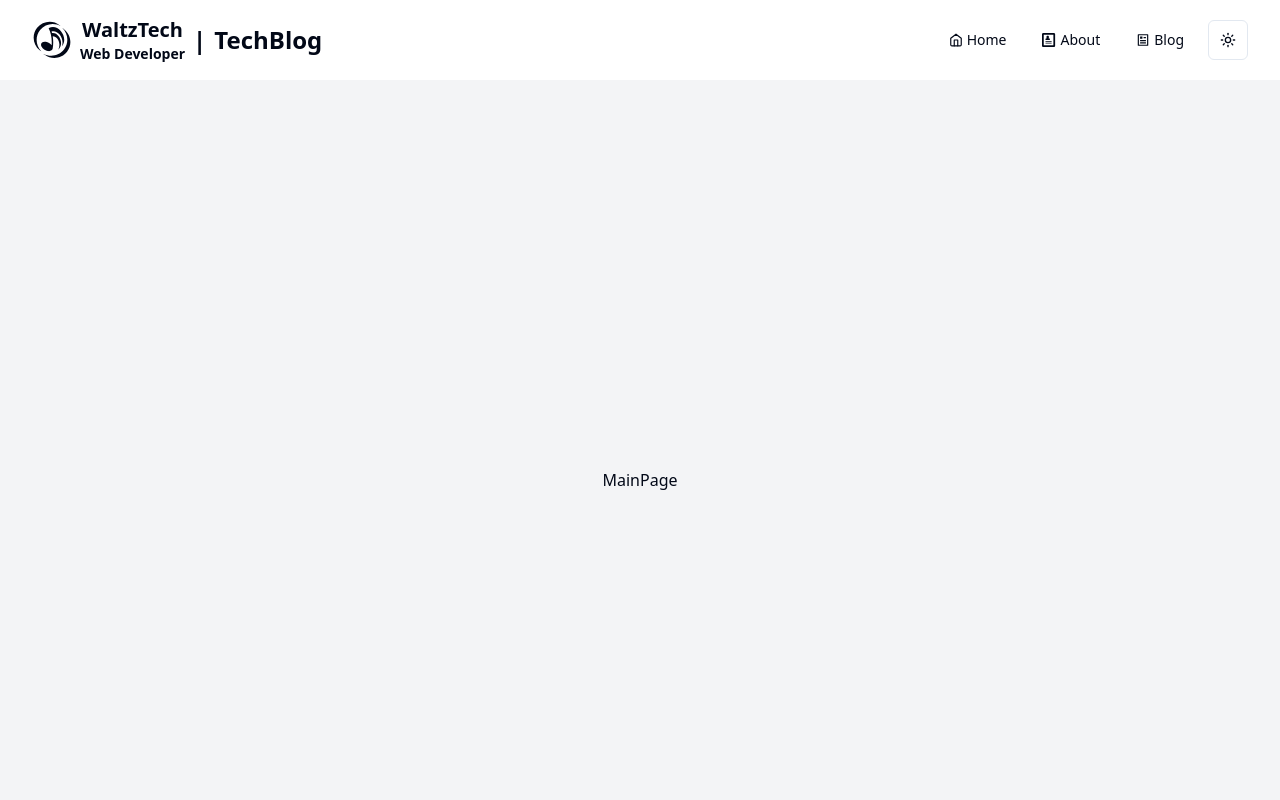
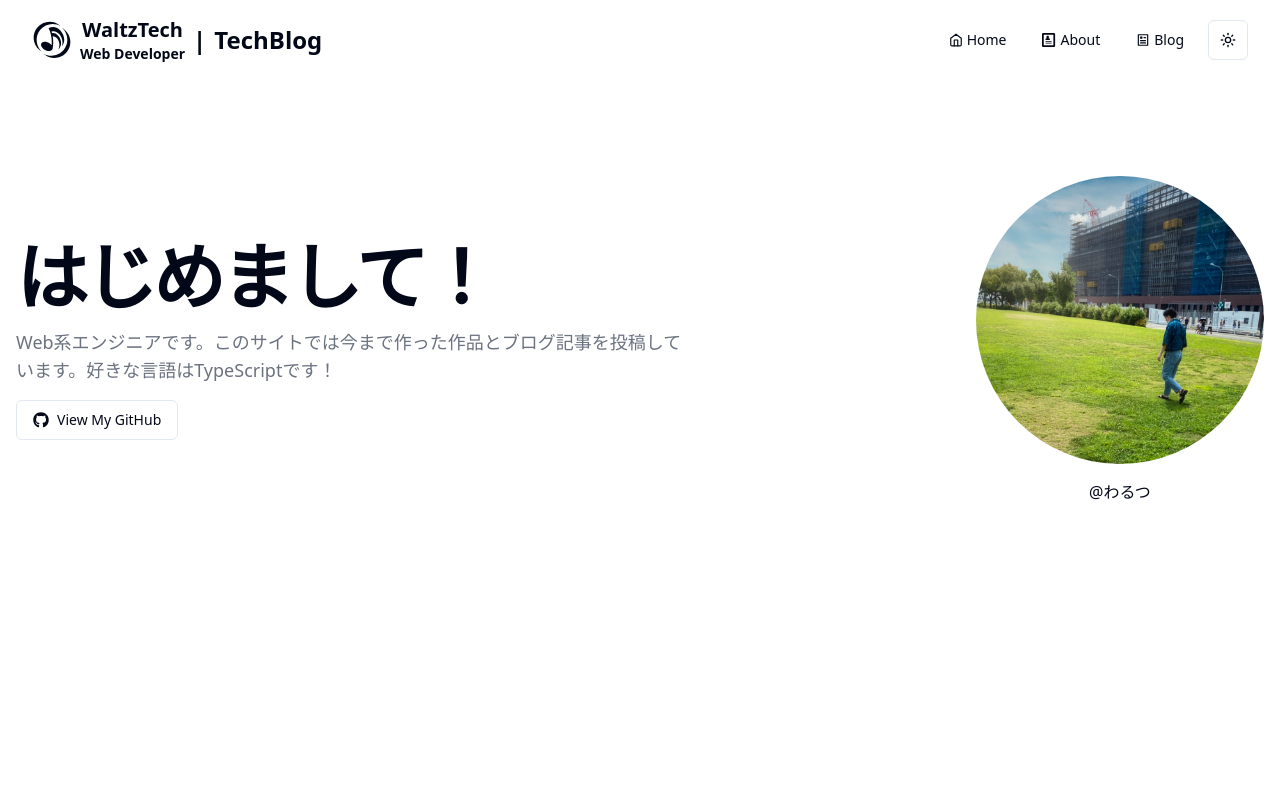
Before and after one commit to waltz29pf/microcms-nextjs-blog, a Next.js app: page / in a window 1280 px wide. Shown: the top 800 px of the page. Built offline with nearby package versions, Linux system fonts and the light colour scheme; a web font is replaced by a local one.

Commit message:
update: about page

```diff
--- a/app/(main)/about/page.tsx
+++ b/app/(main)/about/page.tsx
@@ -1,36 +1,15 @@
-import { microCmsClient } from "@/app/libs/microCmsClient";
-import Loading from "@/app/loading";
-import { AboutContent } from "@/app/types";
+import fetchAboutInfo from "@/app/api/aboutApi";
+import AboutDetail from "@/components/about/AboutDetail";
 import LayoutWithSidebar from "@/components/layout/LayoutWithSIdebar";
-import { Suspense } from "react";
-import About from "./About";
 
 export const revalidate = 60;
 
 const AboutPage = async () => {
-  let aboutContent = "";
-  try {
-    const about = await microCmsClient.getList<AboutContent>({
-      endpoint: "about",
-      queries: {
-        orders: "publishedAt",
-        limit: 1,
-      },
-    });
-    if (about.contents.length > 0) {
-      aboutContent = about.contents[0].content;
-    } else {
-      console.warn("No about content found");
-    }
-  } catch {
-    console.error("Failed to fetch about page");
-  }
+  const aboutInfo = await fetchAboutInfo();
 
   return (
     <LayoutWithSidebar>
-      <Suspense fallback={<Loading />}>
-        <About content={aboutContent} />
-      </Suspense>
+      <AboutDetail aboutInfo={aboutInfo} />
     </LayoutWithSidebar>
   );
 };
--- a/app/(main)/page.tsx
+++ b/app/(main)/page.tsx
@@ -1,9 +1,7 @@
+import GitHubProfile from "@/components/layout/GitHubProfile";
+
 const MainPage = () => {
-  return (
-    <div className="flex items-center justify-center min-h-screen">
-      <div>MainPage</div>
-    </div>
-  );
+  return <GitHubProfile />;
 };
 
 export default MainPage;
--- /dev/null
+++ b/app/api/aboutApi.ts
@@ -0,0 +1,32 @@
+import { microCmsClient } from "../libs/microCmsClient";
+import { AboutContent } from "../types";
+import { parseContent } from "../utils/blogContentParser";
+
+export const fetchAboutInfo = async (): Promise<AboutContent> => {
+  try {
+    const response = await microCmsClient.getList<AboutContent>({
+      endpoint: "about",
+      queries: {
+        orders: "publishedAt",
+        limit: 1,
+      },
+    });
+
+    if (response.contents.length === 0) {
+      throw new Error("About content not found");
+    }
+
+    const aboutContent = response.contents[0];
+    return {
+      ...aboutContent,
+      content: parseContent(aboutContent.content),
+    };
+  } catch (error) {
+    console.error("Failed to fetch about info:", error);
+    throw new Error(
+      "about記事の取得に失敗しました。ネットワーク接続を確認し、後でもう一度お試しください。"
+    );
+  }
+};
+
+export default fetchAboutInfo;
--- /dev/null
+++ b/app/constants/githubInfo.ts
@@ -0,0 +1,2 @@
+export const githubUrl: string = "https://github.com/YQh9Mh3181jzEJ5";
+export const githubName: string = "わるつ";
--- a/app/constants/navigationItems.ts
+++ b/app/constants/navigationItems.ts
@@ -3,7 +3,7 @@ import { ImProfile } from "react-icons/im";
 import { RiArticleLine } from "react-icons/ri";
 
 export const NAVIGATION_ITEMS = [
-  { title: "Home", href: "/blog", icon: FiHome },
+  { title: "Home", href: "/", icon: FiHome },
   { title: "About", href: "/about", icon: ImProfile },
   { title: "Blog", href: "/blog", icon: RiArticleLine },
 ] as const;
--- /dev/null
+++ b/components/about/AboutDetail.tsx
@@ -0,0 +1,42 @@
+import { PROFILE } from "@/app/constants/profileInfo";
+import { AboutContent } from "@/app/types";
+import { format } from "date-fns";
+import Image from "next/image";
+import { Separator } from "../ui/separator";
+
+interface AboutDetailProps {
+  aboutInfo: AboutContent;
+}
+
+const AboutDetail = ({ aboutInfo }: AboutDetailProps) => {
+  const formattedDate = format(new Date(aboutInfo.createdAt), "yyyy/MM/dd");
+  return (
+    <article className="px-10 pb-8 rounded-md dark:bg-gray-800 text-gray-800 dark:text-gray-100">
+      <div className="space-y-10">
+        <div className="space-y-8">
+          <div className="space-y-4">
+            <h2 className="font-bold text-3xl">About Me</h2>
+            <div className="flex items-center gap-2">
+              <Image
+                src={PROFILE.IMAGE_PATH}
+                width={32}
+                height={32}
+                alt="profile"
+                className="rounded-full"
+                priority={false}
+              />
+              <div className="flex flex-col text-xs text-gray-500">
+                <span>{PROFILE.NAME}</span>
+                <time dateTime={aboutInfo.createdAt}>{formattedDate}</time>
+              </div>
+            </div>
+          </div>
+        </div>
+        <Separator />
+        <div dangerouslySetInnerHTML={{ __html: aboutInfo.content }} />
+      </div>
+    </article>
+  );
+};
+
+export default AboutDetail;
--- a/components/blog/BlogDetail.tsx
+++ b/components/blog/BlogDetail.tsx
@@ -9,7 +9,7 @@ import BlogCard from "./BlogCard";
 
 interface BlogDetailProps {
   blogPost: BlogPost;
-  relatedBlogs: BlogPost[];
+  relatedBlogs?: BlogPost[];
 }
 
 const BlogDetail = ({ blogPost, relatedBlogs }: BlogDetailProps) => {
@@ -54,7 +54,7 @@ const BlogDetail = ({ blogPost, relatedBlogs }: BlogDetailProps) => {
         <Separator />
         <div dangerouslySetInnerHTML={{ __html: blogPost.content }} />
 
-        {relatedBlogs.length > 0 && (
+        {relatedBlogs && relatedBlogs.length > 0 && (
           <div>
             <Separator />
             <div className="font-bold border-l-4 border-black pl-2">
--- /dev/null
+++ b/components/layout/GitHubProfile.tsx
@@ -0,0 +1,56 @@
+import { githubName, githubUrl } from "@/app/constants/githubInfo";
+import { Button } from "@/components/ui/button";
+import Image from "next/image";
+import Link from "next/link";
+import { FaGithub } from "react-icons/fa";
+
+const GitHubProfile = () => {
+  return (
+    <div className="w-full min-h-screen bg-background dark:bg-gray-900 py-8 sm:py-12 md:py-16 lg:py-24">
+      <div className="container mx-auto px-4 flex flex-col md:flex-row items-center justify-between gap-8">
+        <div className="flex flex-col gap-4 max-w-2xl">
+          <h1 className="text-4xl sm:text-5xl md:text-6xl lg:text-7xl font-bold tracking-tighter text-center md:text-left">
+            はじめまして！
+          </h1>
+          <p className="text-sm sm:text-base lg:text-lg text-gray-500 dark:text-gray-400 leading-relaxed text-center md:text-left">
+            Web系エンジニアです。このサイトでは今まで作った作品とブログ記事を投稿しています。好きな言語はTypeScriptです！
+          </p>
+          <div className="flex justify-center md:justify-start">
+            <Button
+              asChild
+              variant="outline"
+              className="inline-flex items-center gap-2"
+            >
+              <Link href={githubUrl} target="_blank" rel="noopener noreferrer">
+                <FaGithub className="w-5 h-5" />
+                <span>View My GitHub</span>
+              </Link>
+            </Button>
+          </div>
+        </div>
+        <div className="flex flex-col items-center gap-4">
+          <Image
+            src="/profile.jpg"
+            alt="GitHubProfile"
+            width={360}
+            height={360}
+            priority
+            className="w-40 h-40 sm:w-48 sm:h-48 md:w-60 md:h-60 lg:w-72 lg:h-72 rounded-full object-cover"
+          />
+          <Link
+            href={`https://github.com/${githubName}`}
+            target="_blank"
+            rel="noopener noreferrer"
+            prefetch={false}
+            className="text-sm sm:text-base hover:underline"
+          >
+            @{githubName}
+            <span className="sr-only">(外部リンク、新しいタブで開きます)</span>
+          </Link>
+        </div>
+      </div>
+    </div>
+  );
+};
+
+export default GitHubProfile;
--- /dev/null
+++ b/components/layout/SectionContainer.tsx
@@ -0,0 +1,61 @@
+import { FaLaptopCode, FaPencilAlt, FaUser } from "react-icons/fa";
+interface SectionContainerProps {
+  children?: React.ReactNode;
+  title: string;
+  variant: string;
+  description: string;
+  isTransparent?: boolean;
+}
+
+const SectionContainer: React.FC<SectionContainerProps> = ({
+  children,
+  title,
+  description,
+  variant,
+  isTransparent = false,
+}: SectionContainerProps) => {
+  const getIcon = () => {
+    switch (title) {
+      case "Blog Posts":
+        return <FaPencilAlt />;
+      case "Portfolio Highlights":
+        return <FaLaptopCode />;
+      case "About Me":
+        return <FaUser />;
+      default:
+        return null;
+    }
+  };
+
+  const textColorClass =
+    title === "About Me" ? "text-gray-300" : "text-gray-700 dark:text-gray-400";
+
+  return (
+    <div
+      className={`flex flex-col items-center min-h-full py-12 md:py-24 lg:py-32 ${
+        isTransparent
+          ? "bg-transparent"
+          : variant === "secondary"
+          ? "bg-background"
+          : "bg-secondary"
+      }`}
+    >
+      <div className="w-full max-w-6xl mx-auto px-4">
+        <h2
+          className={`p-6 ${textColorClass} flex items-center gap-2 w-full max-w-6xl mx-auto justify-center text-3xl font-bold  sm:text-5xl`}
+        >
+          {getIcon()}
+          {title}
+        </h2>
+        <p
+          className={`mb-8 ${textColorClass} text-center text-sm md:text-base lg:text-xl !leading-loose`}
+        >
+          {description}
+        </p>
+      </div>
+      {children}
+    </div>
+  );
+};
+
+export default SectionContainer;
```
